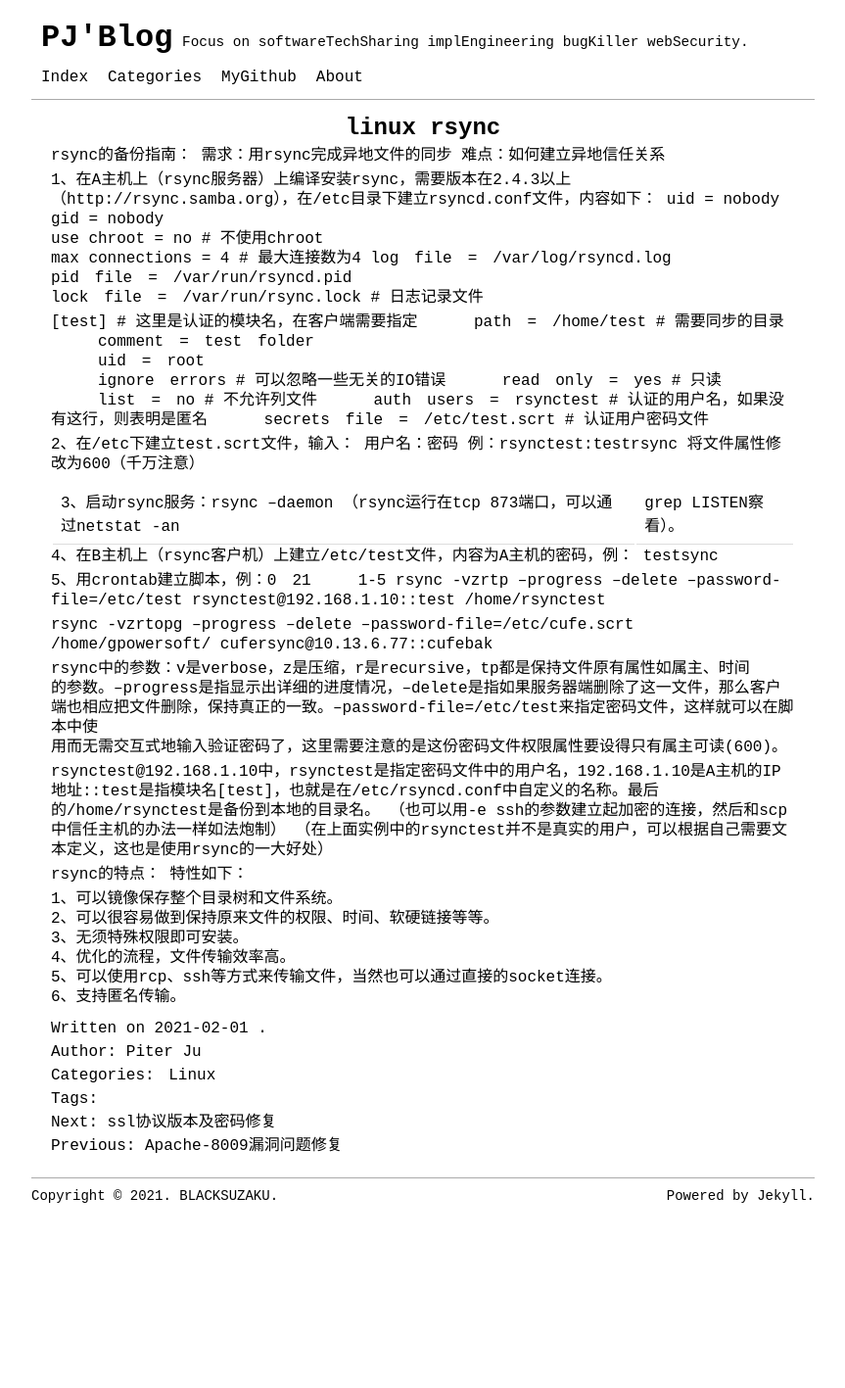
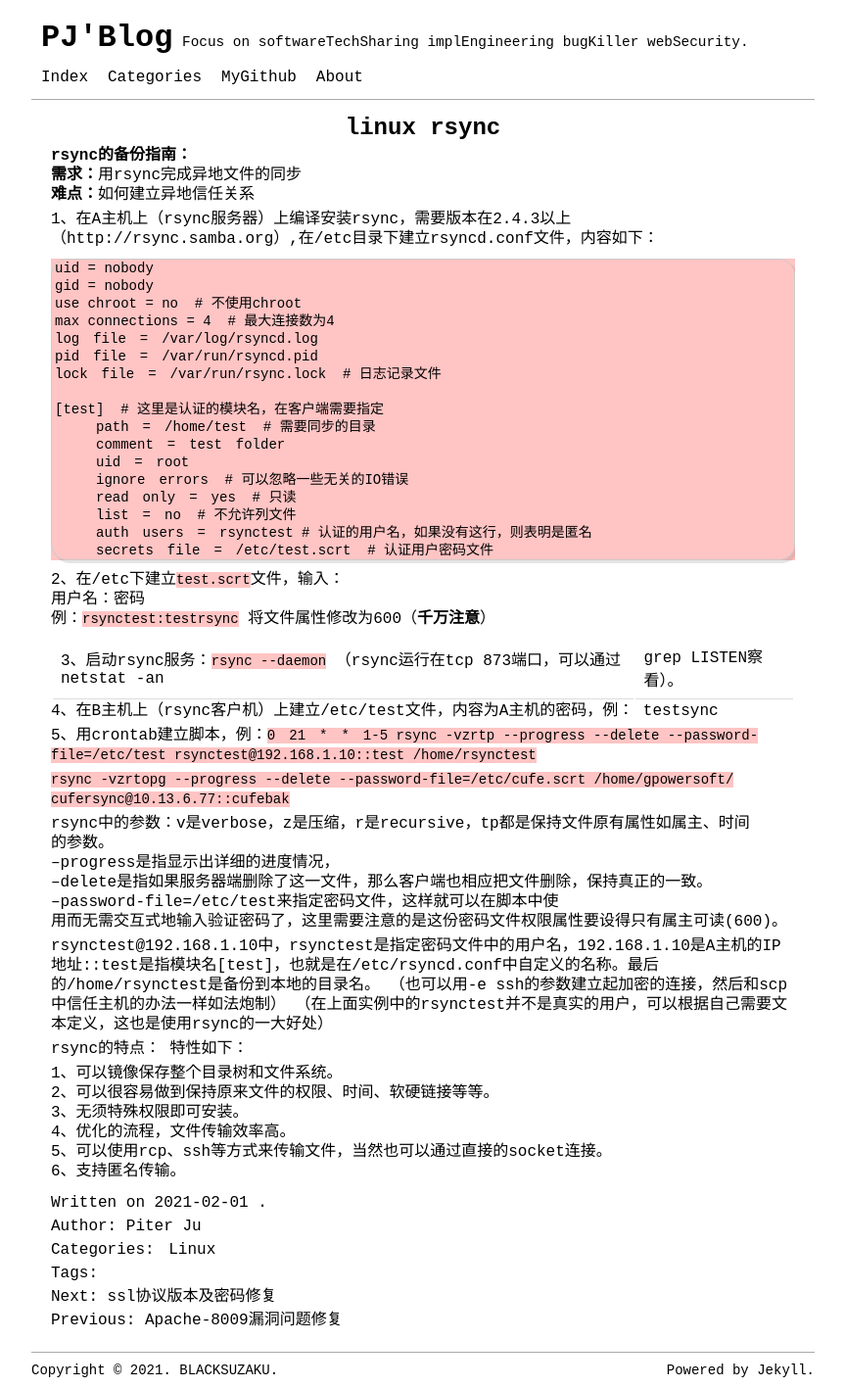
Before and after one commit to 2hux1nb0/2hux1nb0.github.io, a Jekyll site: the page built from _posts/2021-02-01-linux-rsync.md, in a window 1280 px wide. Shown: the whole page at 98% size, without its empty margins (208-1071 px from the left). Built offline with Jekyll 4.4.1, drawn with Linux system fonts in a browser that asks for light colours; before the commit the page ends 1239 px from its top, so only the background shows below that.

````diff
--- a/_posts/2021-02-01-linux-rsync.md
+++ b/_posts/2021-02-01-linux-rsync.md
@@ -4,11 +4,12 @@ title:  "linux rsync"
 categories: [Linux]
 ---
 
-rsync的备份指南：
-需求：用rsync完成异地文件的同步
-难点：如何建立异地信任关系
+**rsync的备份指南：**
+**需求：**用rsync完成异地文件的同步
+**难点：**如何建立异地信任关系
 
-1、在A主机上（rsync服务器）上编译安装rsync，需要版本在2.4.3以上（http://rsync.samba.org），在/etc目录下建立rsyncd.conf文件，内容如下：
+1、在A主机上（rsync服务器）上编译安装rsync，需要版本在2.4.3以上（http://rsync.samba.org）,在/etc目录下建立rsyncd.conf文件，内容如下：
+```
 uid = nobody
 gid = nobody
 use chroot = no  # 不使用chroot
@@ -26,23 +27,26 @@ lock　file　=　/var/run/rsync.lock  # 日志记录文件
 　　　list　=　no  # 不允许列文件
 　　　auth　users　=　rsynctest # 认证的用户名，如果没有这行，则表明是匿名
 　　　secrets　file　=　/etc/test.scrt  # 认证用户密码文件
+```
+2、在/etc下建立`test.scrt`文件，输入：
+用户名：密码
+例：`rsynctest:testrsync`
+将文件属性修改为600（**千万注意**）
 
-2、在/etc下建立test.scrt文件，输入：
-用户名：密码
-例：rsynctest:testrsync
-将文件属性修改为600（千万注意）
-
-3、启动rsync服务：rsync --daemon （rsync运行在tcp 873端口，可以通过netstat -an|grep LISTEN察看）。
+3、启动rsync服务：`rsync --daemon` （rsync运行在tcp 873端口，可以通过netstat -an|grep LISTEN察看）。
 
 4、在B主机上（rsync客户机）上建立/etc/test文件，内容为A主机的密码，例：
 testsync
 
-5、用crontab建立脚本，例：0　21　*　*　1-5 rsync -vzrtp --progress --delete --password-file=/etc/test rsynctest@192.168.1.10::test /home/rsynctest
+5、用crontab建立脚本，例：`0　21　*　*　1-5 rsync -vzrtp --progress --delete --password-file=/etc/test rsynctest@192.168.1.10::test /home/rsynctest`
 
-rsync -vzrtopg --progress --delete --password-file=/etc/cufe.scrt /home/gpowersoft/ cufersync@10.13.6.77::cufebak
+`rsync -vzrtopg --progress --delete --password-file=/etc/cufe.scrt /home/gpowersoft/ cufersync@10.13.6.77::cufebak`
 
 rsync中的参数：v是verbose，z是压缩，r是recursive，tp都是保持文件原有属性如属主、时间
-的参数。--progress是指显示出详细的进度情况，--delete是指如果服务器端删除了这一文件，那么客户端也相应把文件删除，保持真正的一致。--password-file=/etc/test来指定密码文件，这样就可以在脚本中使
+的参数。
+--progress是指显示出详细的进度情况，
+--delete是指如果服务器端删除了这一文件，那么客户端也相应把文件删除，保持真正的一致。
+--password-file=/etc/test来指定密码文件，这样就可以在脚本中使
 用而无需交互式地输入验证密码了，这里需要注意的是这份密码文件权限属性要设得只有属主可读(600)。
 
 rsynctest@192.168.1.10中，rsynctest是指定密码文件中的用户名，192.168.1.10是A主机的IP地址::test是指模块名[test]，也就是在/etc/rsyncd.conf中自定义的名称。最后的/home/rsynctest是备份到本地的目录名。
````
